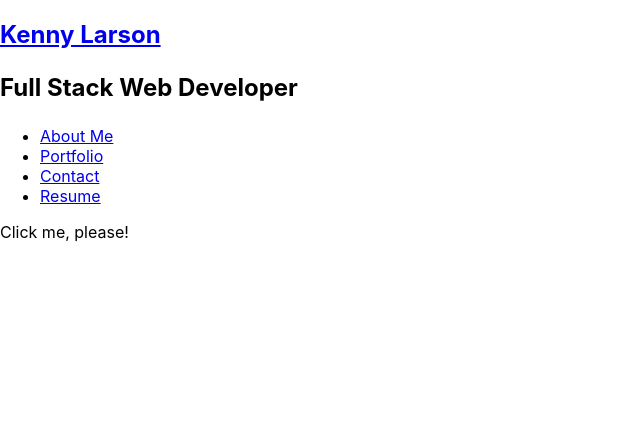
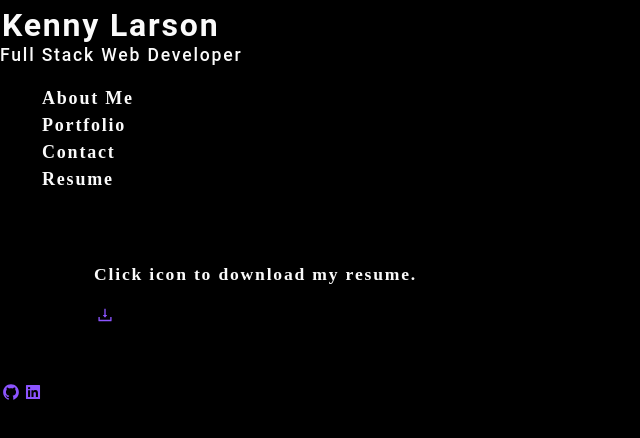
Before and after one commit to kenneththelarson/portfolio-kenny-larson, a React (Create React App) app: page /Resume in a window 1280 px wide. Shown: the top 438 px of the page, without its empty margins (0-640 px from the left). Built offline with nearby package versions, Linux system fonts and the light colour scheme.

Commit message:
footer and resume

```diff
--- a/package.json
+++ b/package.json
@@ -8,6 +8,7 @@
     "@testing-library/user-event": "^12.8.3",
     "react": "^17.0.2",
     "react-dom": "^17.0.2",
+    "react-icons": "^4.2.0",
     "react-router-dom": "^5.2.0",
     "react-scripts": "4.0.3",
     "web-vitals": "^1.1.1"
--- a/src/App.js
+++ b/src/App.js
@@ -4,12 +4,12 @@ import About from './components/About';
 import Portfolio from './components/Portfolio';
 import Contact from './components/Contact';
 import Resume from './components/Resume';
+import Footer from './components/Footer';
 import { BrowserRouter as Router, Route, Switch } from 'react-router-dom';
 
 function App() {
   return (
     <Router>
-
       <div>
         <Nav></Nav>
         <main>
@@ -20,6 +20,7 @@ function App() {
             <Route exact path="/Resume" component={Resume} />
           </Switch>
         </main>
+        <Footer></Footer>
       </div>
     </Router>
   );
--- /dev/null
+++ b/src/components/Footer/index.js
@@ -0,0 +1,15 @@
+import React from 'react';
+import { AiFillGithub, AiFillLinkedin } from 'react-icons/ai';
+
+function Footer() {
+    return (
+        <div>
+            <div>
+                <a href="https://github.com/kenneththelarson"><AiFillGithub /></a>
+                <a href="https://www.linkedin.com/in/kenneth-larson-17371a99/"><AiFillLinkedin /></a>
+            </div>
+        </div>
+    )
+}
+
+export default Footer;
--- a/src/components/Resume/index.js
+++ b/src/components/Resume/index.js
@@ -1,11 +1,12 @@
 import React from 'react';
+import { AiOutlineDownload } from 'react-icons/ai';
 
 function Resume() {
     return (
         <div>
-            <p>Click me, please!</p>
+            <p>Click icon to download my resume.</p>
             <div>
-                <a href="./assets/resume" download type="application/pdf"></a>
+                <a href="/assets/resume/Kenneth Larson Resume 2021.pdf" download type="application/pdf"><AiOutlineDownload /></a>
             </div>
         </div>
     )
--- a/src/index.css
+++ b/src/index.css
@@ -1,13 +1,295 @@
+
+main {
+	margin: 0 auto;
+	max-width: 90%;
+  padding: 50px 30px;
+}
+:root {
+  --primary: #8c54ff;
+  --secondary: #F3A847;
+  --tertiary: #B12704;
+  --light: #fafafa;
+  --dark: #000000;
+  --darker: #111111;
+  --error: rgb(228, 46, 1);
+  --spacing-one: calc(1rem * 0.5);
+  --spacing-two: calc(1rem);
+  --spacing-five: calc(2.5rem);
+
+}
+
+* {
+  box-sizing: border-box;
+}
+
+html,
+body {
+  min-height: 100%;
+}
+
 body {
   margin: 0;
-  font-family: -apple-system, BlinkMacSystemFont, 'Segoe UI', 'Roboto', 'Oxygen',
-    'Ubuntu', 'Cantarell', 'Fira Sans', 'Droid Sans', 'Helvetica Neue',
-    sans-serif;
-  -webkit-font-smoothing: antialiased;
-  -moz-osx-font-smoothing: grayscale;
+  padding: 0;
+  font-weight: 600;
+  line-height: 1.5;
+  font-size: 18px;
+  letter-spacing: .1em;
+  background: var(--dark);
+  color: var(--light);
+  font-family: 'Poiret One', cursive;
+
 }
 
-code {
-  font-family: source-code-pro, Menlo, Monaco, Consolas, 'Courier New',
-    monospace;
+h1,
+h2,
+h3,
+h4,
+h5,
+h6 {
+  font-family: 'Roboto', sans-serif;
+  font-weight: 500;
+  margin: 5px 0;
+  line-height: 1.25;
 }
+
+h1 {
+  font-size: 2.25rem;
+}
+
+h2 {
+  font-size: 2rem;
+}
+
+h3 {
+  font-size: 1.75rem;
+}
+
+h4 {
+  font-size: 1.5rem;
+}
+
+h5 {
+  font-size: 1.25rem;
+}
+
+h6 {
+  font-size: 1rem;
+}
+
+p {
+  font-size: 1.1rem;
+  margin-top: 0;
+}
+
+a {
+  color: var(--tertiary);
+  text-decoration: none;
+  font-weight: bold;
+}
+
+a:hover {
+  text-decoration: underline;
+}
+
+header {
+  background: var(--dark);
+}
+
+header a {
+  color: var(--light);
+}
+
+button {
+  font-size: 1rem;
+  text-decoration: none;
+  padding: 0.25rem 1rem;
+  border-radius: .5rem;
+  border: none;
+  outline: none;
+  cursor: pointer;
+  margin: 0 1px;
+  background-color: var(--secondary);
+}
+
+button:hover {
+  opacity: .8;
+}
+
+button[disabled] {
+  cursor: default;
+  opacity: .8;
+}
+
+img {
+  max-width: 100%;
+}
+
+span[role="img"] {
+  cursor: default;
+}
+
+form {
+  width: 40%;
+}
+
+input {
+  font-size: 1rem;
+  padding: 0.25rem;
+  border: 1px solid var(--dark);
+  outline: none;
+  border-radius: 3px;
+  transition: box-shadow 0.2s;
+}
+
+input:focus {
+  border: 1px solid var(--secondary);
+  box-shadow: 0 0 .25rem rgba(0, 0, 0, .5);
+}
+
+li {
+  list-style: none;
+}
+
+nav a:hover {
+  text-decoration: none;
+}
+
+nav  li {
+  cursor: pointer;
+}
+
+textarea {
+	width: 600px;
+	height: 120px;
+	border: 3px solid #cccccc;
+	padding: 5px;
+}
+
+.container {
+  width: 85%;
+  max-width: 1200px;
+  margin-left: auto;
+  margin-right: auto;
+}
+
+.flex-row {
+  display: flex;
+  flex-wrap: wrap;
+}
+
+.space-between {
+  justify-content: space-between;
+}
+
+.flex-end {
+  justify-content: flex-end;
+}
+
+.mx-1 {
+  margin-right: var(--spacing-one);
+  margin-left: var(--spacing-one);
+}
+
+.mx-2 {
+  margin-right: var(--spacing-two);
+  margin-left: var(--spacing-two);
+}
+
+.my-1 {
+  margin-top: var(--spacing-one);
+  margin-bottom: var(--spacing-one);
+}
+
+.my-2 {
+  margin-top: var(--spacing-two);
+  margin-bottom: var(--spacing-two);
+}
+
+.my-5 {
+  margin-top: var(--spacing-five);
+  margin-bottom: var(--spacing-five);
+}
+
+.px-1 {
+  padding-right: var(--spacing-one);
+  padding-left: var(--spacing-one);
+}
+
+.px-2 {
+  padding-right: var(--spacing-two);
+  padding-left: var(--spacing-two);
+}
+
+.py-1 {
+  padding-top: var(--spacing-one);
+  padding-bottom: var(--spacing-one);
+}
+
+.py-2 {
+  padding-top: var(--spacing-two);
+  padding-bottom: var(--spacing-two);
+}
+
+.card {
+  width: 25%;
+  text-align: center;
+}
+
+.img-thumbnail {
+  width: auto;
+  height: 300px;
+  margin-bottom: 50px;
+  cursor: pointer;
+}
+
+.modalBackdrop {
+	background: rgba(0, 0, 0, .65);
+	bottom: 0;
+	left: 0;
+	overflow: auto;
+	position: fixed;
+	right: 0;
+	top: 0;
+	z-index: 1;
+}
+
+.modalContainer {
+	background: var(--darker);
+	border-radius: 5px;
+	max-width: 100%;
+	margin: 50px auto;
+	padding: 15px;
+	width: 960px;
+}
+
+.modalTitle {
+	font-size: 18px;
+	font-weight: 600;
+	margin-bottom: 25px;
+}
+
+button {
+	background: var(--primary);
+	border: 0;
+	border-radius: 5px;
+	color: #fff;
+	cursor: pointer;
+	font-size: 16px;
+	font-weight: 600;
+	margin-bottom: 30px;
+	padding: 10px 15px;
+}
+
+a {
+	border-radius: 5px;
+	color: var(--primary);
+	font-weight: 600;
+	padding: 2px 4px;
+	margin-left: -2px;
+	margin-right: -2px;
+
+}
+
+.navActive {
+  color: var(--secondary);
+}
```
Also changed, not shown: 2 other files (tests, documents, lock files or other folders).
